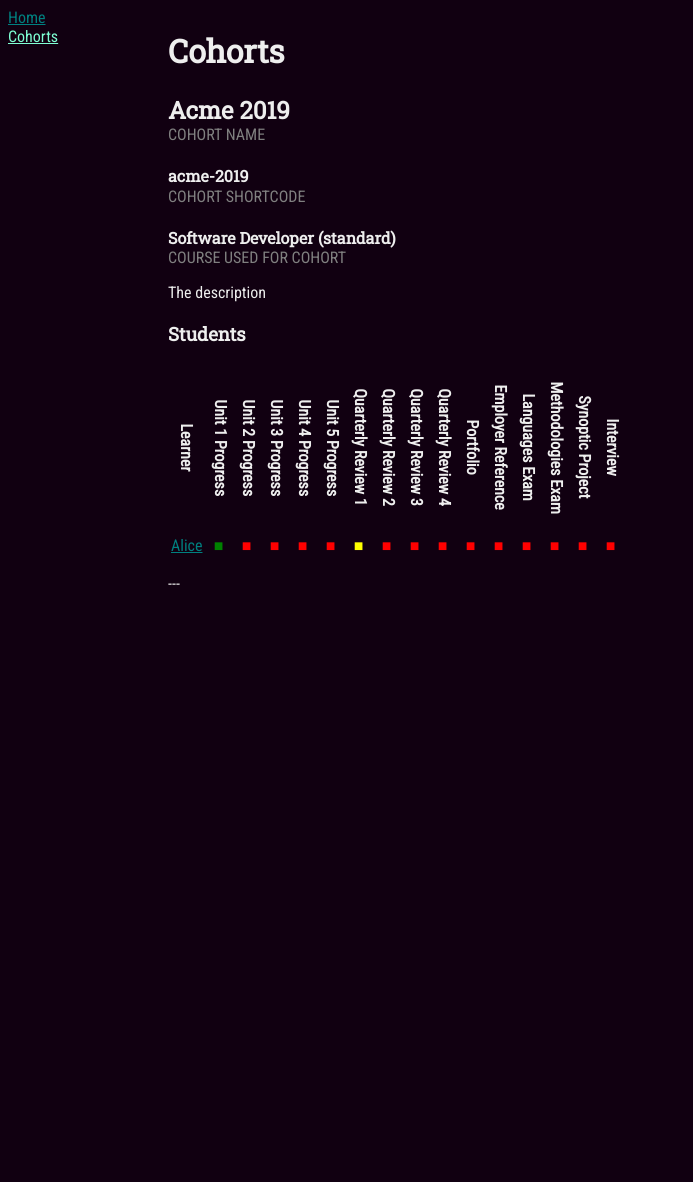
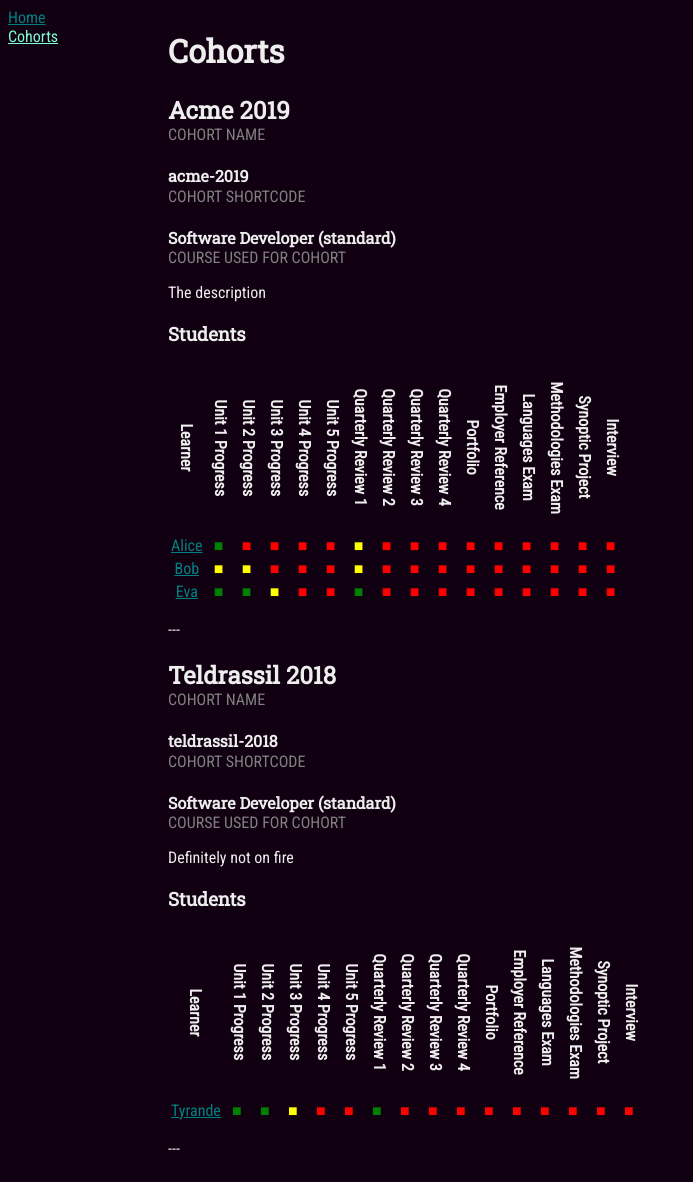
Before and after one commit to aeone/s9c9-ilp-test, a Jekyll site: the page built from cohorts.html, in a window 1280 px wide. Shown: the whole page, without its empty margins (0-693 px from the left). Built offline with Jekyll 4.4.1, drawn with Linux system fonts in a browser that asks for light colours; a script that is not in the unit is left out; before the commit the page ends 900 px from its top, so only the background shows below that.

Commit message:
Sample data

```diff
--- a/_data/cohorts.yml
+++ b/_data/cohorts.yml
@@ -3,3 +3,7 @@ items:
     code: acme-2019
     course: software-developer
     description: The description
+  - name: Teldrassil 2018
+    code: teldrassil-2018
+    course: software-developer
+    description: Definitely not on fire
--- /dev/null
+++ b/_learners/201811-teldrassil-tyrande.md
@@ -0,0 +1,29 @@
+---
+name: Tyrande
+cohort: teldrassil-2018
+ilp-entries:
+  - date: 2018-11-20
+    title: Unit 1 Assessment Feedback
+    description: Completed Unit 1 and passed assessment
+    type: milestone
+    flag: unit_1_progress
+    flag-value: complete
+  - date: 2018-11-24
+    title: Quarterly Review 1
+    description: 'Had meeting, gave advice - do more stuff'
+    type: guidance
+    flag: quarterly_review_1_progress
+    flag-value: complete
+  - date: 2018-12-05
+    title: Unit 2 Assessment Feedback
+    description: Completed Unit 2 and passed assessment
+    type: milestone
+    flag: unit_2_progress
+    flag-value: complete
+  - date: 2018-12-10
+    title: Unit 3 Assessment Feedback
+    description: Completed Unit 3 and needs to fix up issues with assessment
+    type: milestone
+    flag: unit_3_progress
+    flag-value: in_progress
+---
--- /dev/null
+++ b/_learners/201912-acme-bob.md
@@ -0,0 +1,23 @@
+---
+name: Bob
+cohort: acme-2019
+ilp-entries:
+  - date: 2019-11-20
+    title: Unit 1 Assessment Feedback
+    description: Completed Unit 1 and needs to fix up issues with assessment
+    type: milestone
+    flag: unit_1_progress
+    flag-value: in_progress
+  - date: 2019-11-24
+    title: Quarterly Review 1
+    description: 'Had meeting, gave advice - do more stuff'
+    type: guidance
+    flag: quarterly_review_1_progress
+    flag-value: in_progress
+  - date: 2019-12-05
+    title: Unit 2 Assessment Feedback
+    description: Completed Unit 2 and needs to fix up issues with assessment
+    type: milestone
+    flag: unit_2_progress
+    flag-value: in_progress
+---
--- /dev/null
+++ b/_learners/201912-acme-eva.md
@@ -0,0 +1,29 @@
+---
+name: Eva
+cohort: acme-2019
+ilp-entries:
+  - date: 2019-11-20
+    title: Unit 1 Assessment Feedback
+    description: Completed Unit 1 and passed assessment
+    type: milestone
+    flag: unit_1_progress
+    flag-value: complete
+  - date: 2019-11-24
+    title: Quarterly Review 1
+    description: 'Had meeting, gave advice - do more stuff'
+    type: guidance
+    flag: quarterly_review_1_progress
+    flag-value: complete
+  - date: 2019-12-05
+    title: Unit 2 Assessment Feedback
+    description: Completed Unit 2 and passed assessment
+    type: milestone
+    flag: unit_2_progress
+    flag-value: complete
+  - date: 2019-12-10
+    title: Unit 3 Assessment Feedback
+    description: Completed Unit 3 and needs to fix up issues with assessment
+    type: milestone
+    flag: unit_3_progress
+    flag-value: in_progress
+---
```
Also changed, not shown: _learners/201912-acme-alice.md (+4 -4 lines).
